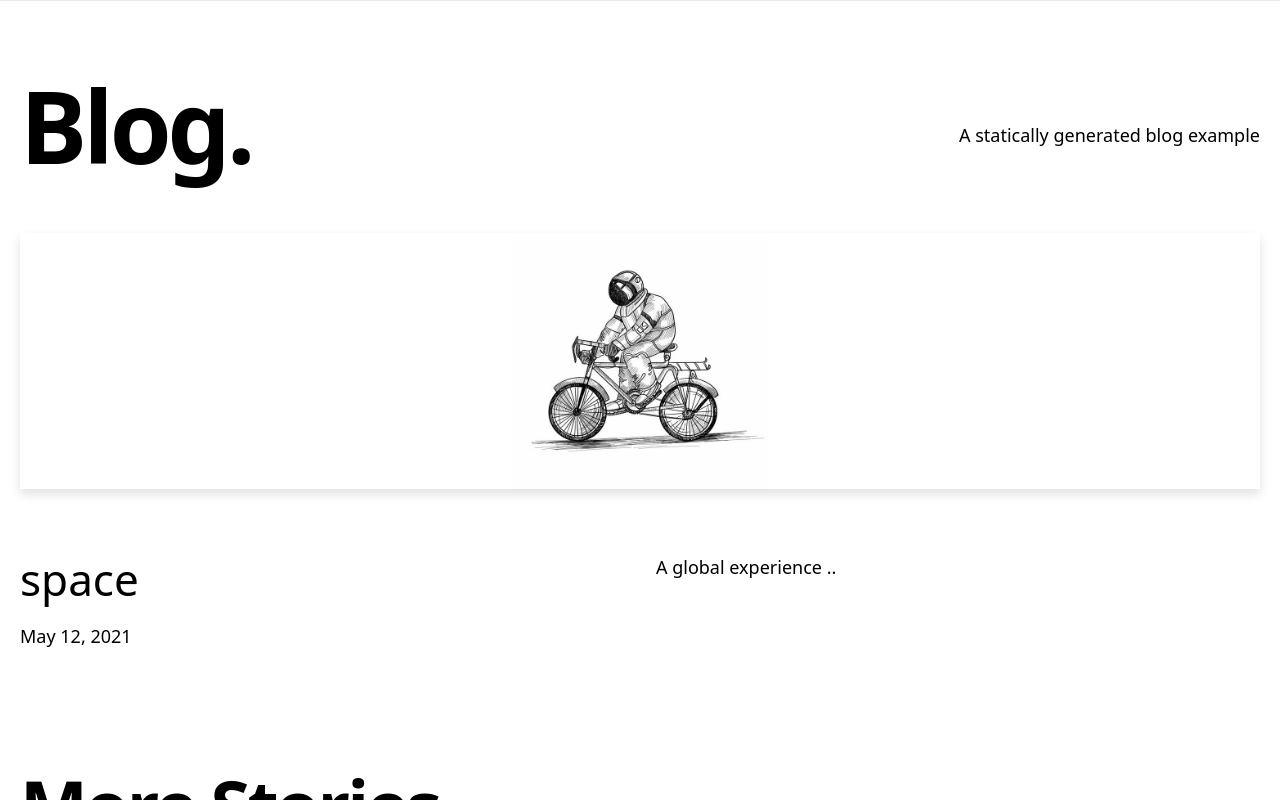
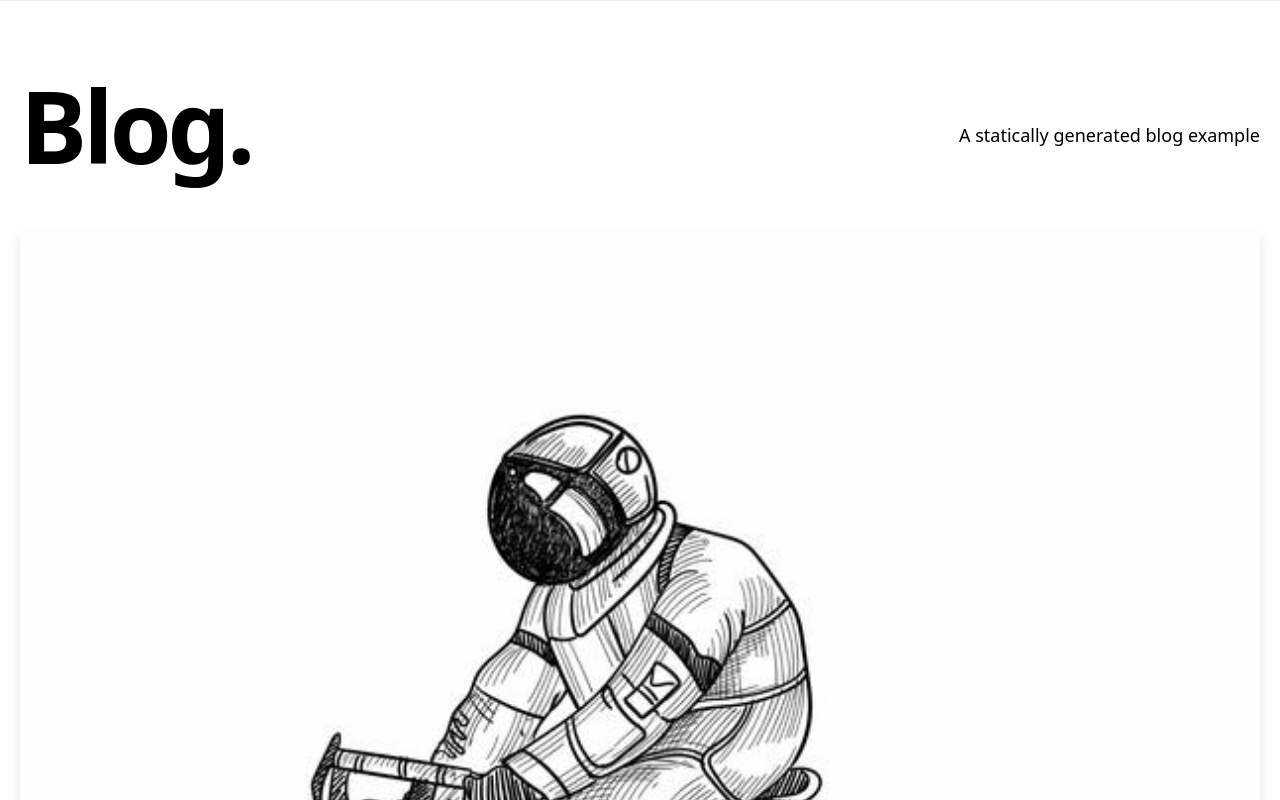
Before and after one commit to glidaa/userscience.org, a Next.js app: page / in a window 1280 px wide. Shown: the top 800 px of the page. Built offline with nearby package versions, Linux system fonts and the light colour scheme.

Commit message:
Height fix only preview

```diff
--- a/components/cover-image.js
+++ b/components/cover-image.js
@@ -9,7 +9,8 @@ export default function CoverImage({ title, src, slug, height, width }) {
       src={src}
       alt={`Cover Image for ${title}`}
       className={cn('shadow-sm', {
-        'hover:shadow-md object-contain  max-h-64 transition-shadow duration-200': slug,
+        'hover:shadow-md object-contain transition-shadow duration-200': slug,
+        'max-h-64': height===278
       })}
       layout="intrinsic"
       width={width}
```
